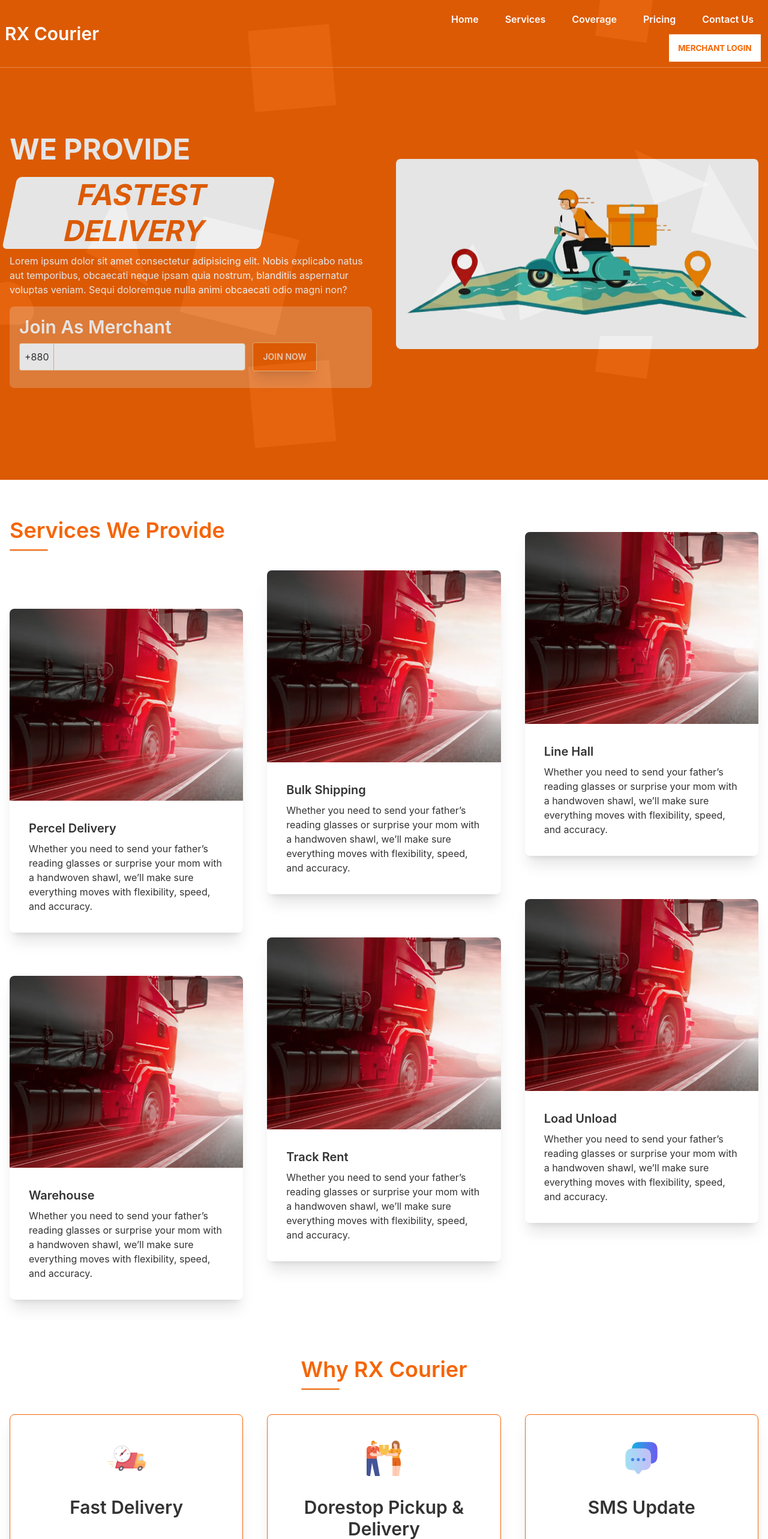
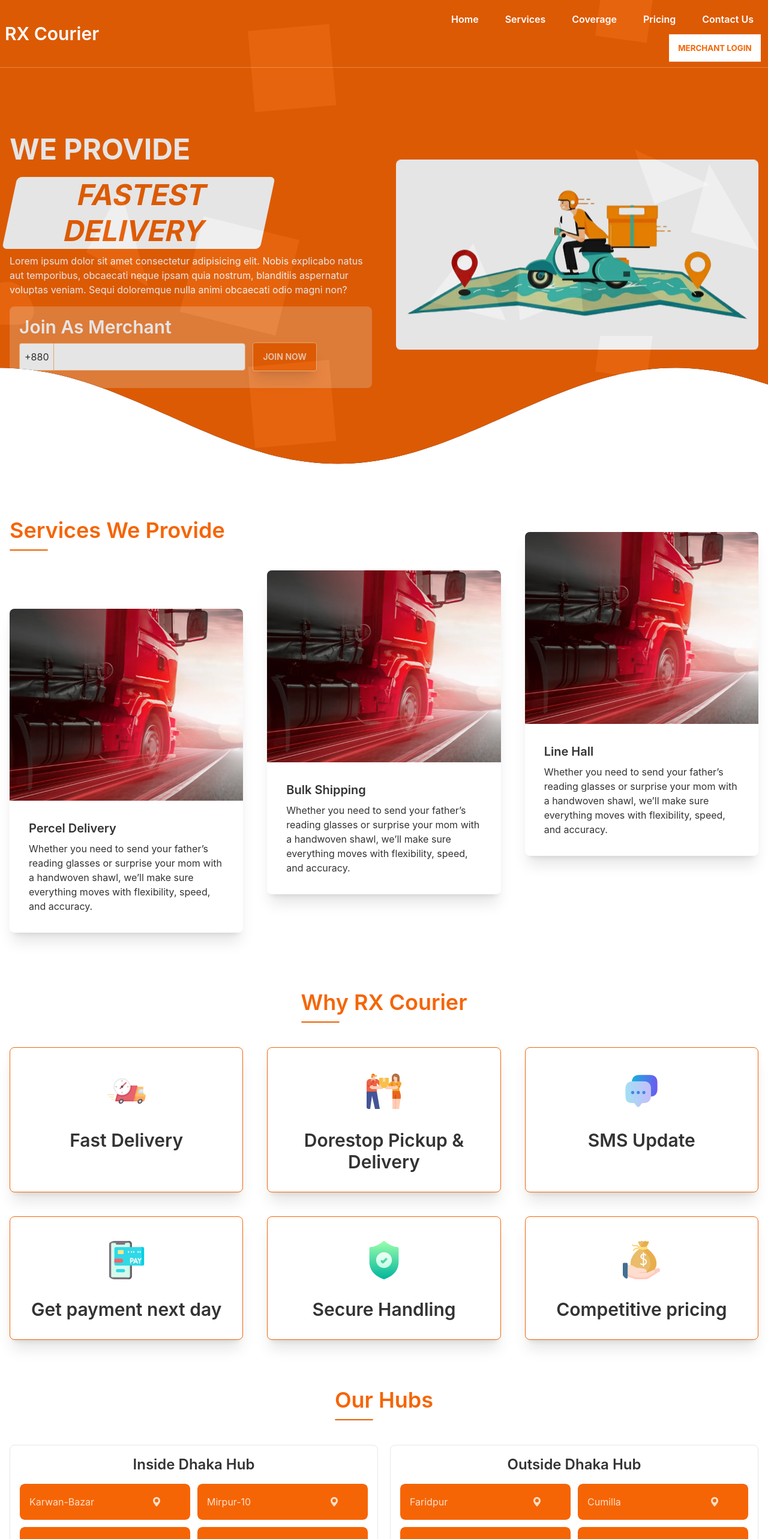
Before and after one commit to habib-sc/rx-courier-react, a React (Create React App) app: page / in a window 1280 px wide. Shown: the top 2566 px of the page at 60% size. Built offline with nearby package versions, Linux system fonts and the light colour scheme.

Commit message:
Added banner polygon

```diff
--- a/public/services.json
+++ b/public/services.json
@@ -16,24 +16,6 @@
       "name": "Line Hall",
       "text": "Whether you need to send your father’s reading glasses or surprise your mom with a handwoven shawl, we’ll make sure everything moves with flexibility, speed, and accuracy.",
       "img": "./images/service-dummy.webp"
-    },
-    {
-      "id": "4",
-      "name": "Warehouse",
-      "text": "Whether you need to send your father’s reading glasses or surprise your mom with a handwoven shawl, we’ll make sure everything moves with flexibility, speed, and accuracy.",
-      "img": "./images/service-dummy.webp"
-    },
-    {
-      "id": "5",
-      "name": "Track Rent",
-      "text": "Whether you need to send your father’s reading glasses or surprise your mom with a handwoven shawl, we’ll make sure everything moves with flexibility, speed, and accuracy.",
-      "img": "./images/service-dummy.webp"
-    },
-    {
-      "id": "6",
-      "name": "Load Unload",
-      "text": "Whether you need to send your father’s reading glasses or surprise your mom with a handwoven shawl, we’ll make sure everything moves with flexibility, speed, and accuracy.",
-      "img": "./images/service-dummy.webp"
     }
 
 ]
--- a/src/App.css
+++ b/src/App.css
@@ -1,5 +1,10 @@
 .App {
   box-sizing: border-box;
+}
+
+#banner-clip{
+	clip-path: polygon(100% 0%, 0% 0% , 0% 76.67%, 1% 76.69%, 2% 76.77%, 3% 76.90%, 4% 77.07%, 5% 77.30%, 6% 77.57%, 7% 77.89%, 8% 78.26%, 9% 78.66%, 10% 79.11%, 11% 79.60%, 12% 80.12%, 13% 80.68%, 14% 81.26%, 15% 81.88%, 16% 82.52%, 17% 83.18%, 18% 83.85%, 19% 84.55%, 20% 85.25%, 21% 85.96%, 22% 86.67%, 23% 87.39%, 24% 88.10%, 25% 88.80%, 26% 89.49%, 27% 90.17%, 28% 90.83%, 29% 91.47%, 30% 92.08%, 31% 92.67%, 32% 93.22%, 33% 93.74%, 34% 94.23%, 35% 94.68%, 36% 95.08%, 37% 95.45%, 38% 95.77%, 39% 96.04%, 40% 96.26%, 41% 96.44%, 42% 96.57%, 43% 96.64%, 44% 96.67%, 45% 96.64%, 46% 96.56%, 47% 96.44%, 48% 96.26%, 49% 96.03%, 50% 95.76%, 51% 95.44%, 52% 95.07%, 53% 94.66%, 54% 94.21%, 55% 93.73%, 56% 93.20%, 57% 92.65%, 58% 92.06%, 59% 91.44%, 60% 90.81%, 61% 90.14%, 62% 89.47%, 63% 88.77%, 64% 88.07%, 65% 87.36%, 66% 86.65%, 67% 85.93%, 68% 85.22%, 69% 84.52%, 70% 83.83%, 71% 83.15%, 72% 82.49%, 73% 81.86%, 74% 81.24%, 75% 80.66%, 76% 80.10%, 77% 79.58%, 78% 79.09%, 79% 78.65%, 80% 78.24%, 81% 77.88%, 82% 77.56%, 83% 77.29%, 84% 77.06%, 85% 76.89%, 86% 76.76%, 87% 76.69%, 88% 76.67%, 89% 76.69%, 90% 76.77%, 91% 76.90%, 92% 77.08%, 93% 77.31%, 94% 77.58%, 95% 77.90%, 96% 78.27%, 97% 78.68%, 98% 79.13%, 99% 79.62%, 100% 80.14%);
+
 }
 
 /* Banner Right Animation */
--- a/src/App.js
+++ b/src/App.js
@@ -4,6 +4,7 @@ import Home from './components/Pages/Home';
 
 import AOS from 'aos';
 import 'aos/dist/aos.css';
+import Coverage from "./components/Pages/Coverage";
 import Footer from "./components/Shared/Footer";
 import Header from "./components/Shared/Header";
 AOS.init()
@@ -15,6 +16,7 @@ function App() {
       <Routes>
         <Route path='/' element={<Home></Home>}></Route>
         <Route path='/home' element={<Home></Home>}></Route>
+        <Route path='/coverage' element={<Coverage></Coverage>}></Route>
       </Routes>
       <Footer></Footer>
     </div>
--- /dev/null
+++ b/src/components/Pages/Coverage.js
@@ -0,0 +1,11 @@
+import React from 'react';
+
+const Coverage = () => {
+    return (
+        <div>
+            Coverage
+        </div>
+    );
+};
+
+export default Coverage;
--- a/src/components/Pages/Home.js
+++ b/src/components/Pages/Home.js
@@ -5,7 +5,7 @@ import WhyRX from '../Shared/WhyRX/WhyRX';
 
 const Home = () => {
     return (
-        <div>
+        <div name="home">
             <TopBanner></TopBanner>
             <Services></Services>
             <WhyRX></WhyRX>
--- a/src/components/Shared/TopBanner.js
+++ b/src/components/Shared/TopBanner.js
@@ -2,7 +2,7 @@ import heroImg from '../../assets/images/delivery-rx.png';
 
 const TopBanner = () => {
     return (
-        <div style={{ backgroundImage: `url(/animated-bg.svg)` }}>
+        <div style={{ backgroundImage: `url(/animated-bg.svg)` }} id="banner-clip">
             <div className='h-screen bg-cover bg-primary opacity-90' id="top-banner">
                 <div className='container mx-auto px-4'>
                     <div className='grid gap-10 grid-cols-1 md:grid-cols-2 justify-between items-center pt-[65px] h-screen'>
```
Also changed, not shown: public/services2.json (added, +20 -0 lines).
